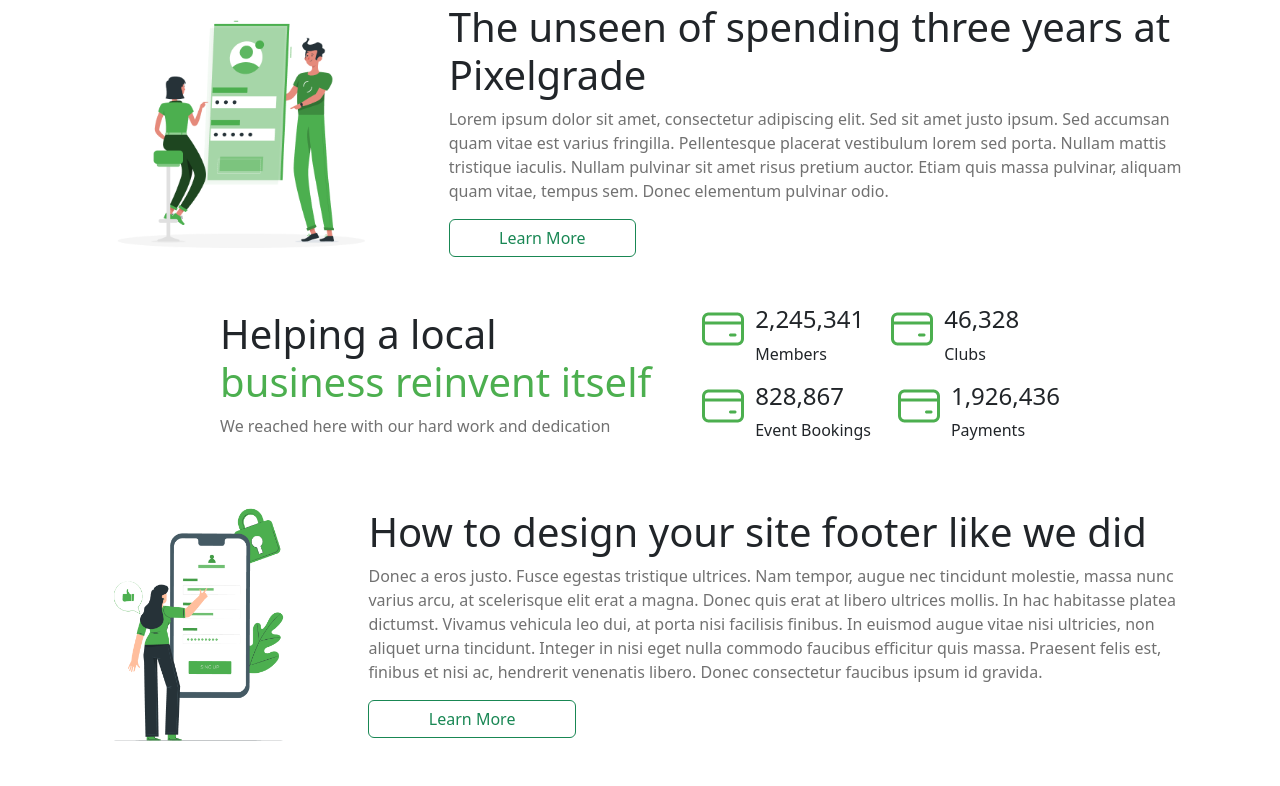
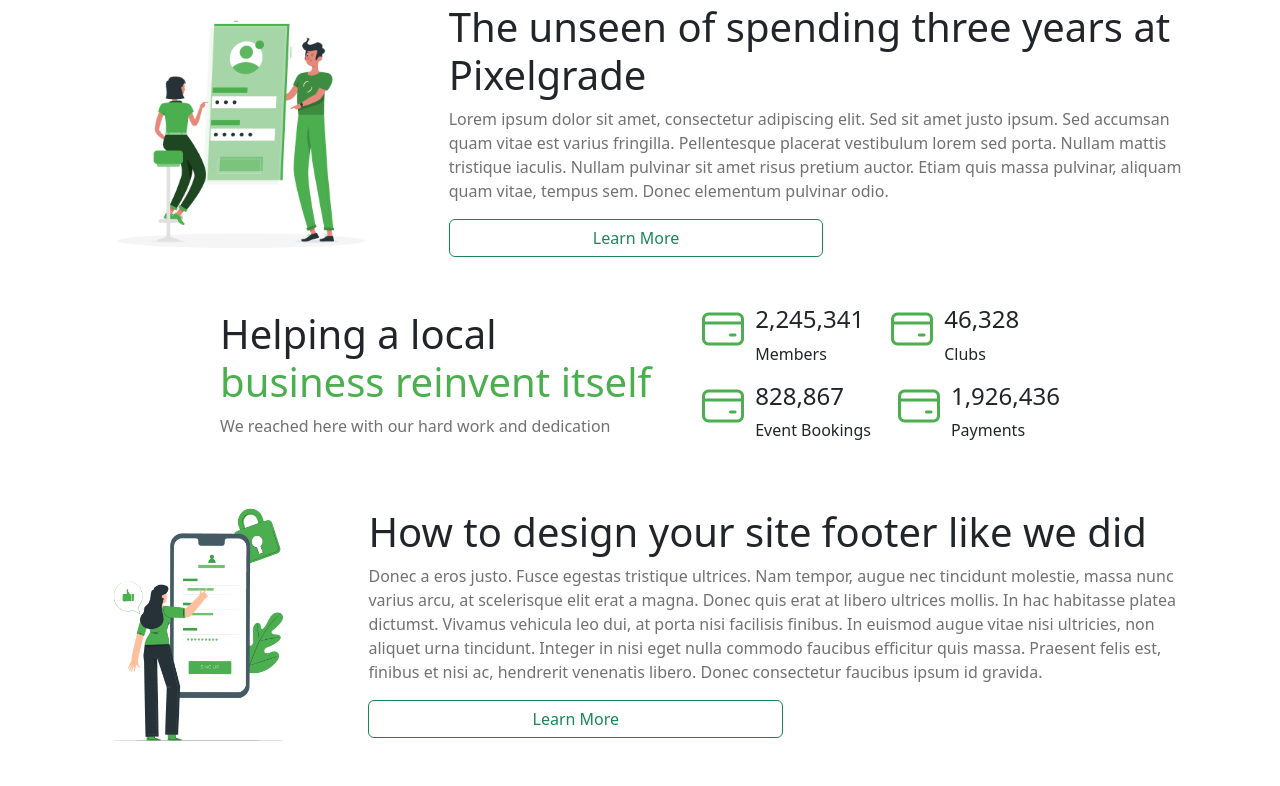
Before and after one commit to Faraz-Pasha-WAI/SMIT-Hackathon-Figma-WebSite, a plain HTML site: page index.html in a window 1280 px wide. Shown: the part 1128-1914 px from the top of the page. Drawn offline with nearby package versions, Linux system fonts and the light colour scheme.

Commit message:
second commit

```diff
--- a/index.html
+++ b/index.html
@@ -55,7 +55,7 @@
         <div class=" d-flex flex-column justify-content-center gap-">
             <h1>Lessons and insights </br> <span style="color:#4CAF4F">from 8 years</span></h1>
             <p style="color:#717171">Where to grow your business as a photographer: site or social media?</p>
-            <button class="btn btn-outline-success w-25" type="submit">Register</button>
+            <button class="btn btn-outline-success w-50" type="submit">Register</button>
         </div>
         <div class="">
             <img class="img-fluid" src="./assets/Illustration.png"/>
@@ -124,10 +124,11 @@
         <div class=" d-flex flex-column justify-content-center ">
             <h1>The unseen of spending three years at Pixelgrade</h1>
             <p style="color:#717171">Lorem ipsum dolor sit amet, consectetur adipiscing elit. Sed sit amet justo ipsum. Sed accumsan quam vitae est varius fringilla. Pellentesque placerat vestibulum lorem sed porta. Nullam mattis tristique iaculis. Nullam pulvinar sit amet risus pretium auctor. Etiam quis massa pulvinar, aliquam quam vitae, tempus sem. Donec elementum pulvinar odio.</p>
-            <button class="btn btn-outline-success w-25" type="submit">Learn More</button>
+            <button class="btn btn-outline-success w-50" type="submit">Learn More</button>
         </div>
     </div>
 </section>
+
 
 
 <section class="container mt-5">
@@ -184,7 +185,7 @@
         <div class=" d-flex flex-column justify-content-center ">
             <h1>How to design your site footer like we did</h1>
             <p style="color:#717171">Donec a eros justo. Fusce egestas tristique ultrices. Nam tempor, augue nec tincidunt molestie, massa nunc varius arcu, at scelerisque elit erat a magna. Donec quis erat at libero ultrices mollis. In hac habitasse platea dictumst. Vivamus vehicula leo dui, at porta nisi facilisis finibus. In euismod augue vitae nisi ultricies, non aliquet urna tincidunt. Integer in nisi eget nulla commodo faucibus efficitur quis massa. Praesent felis est, finibus et nisi ac, hendrerit venenatis libero. Donec consectetur faucibus ipsum id gravida.</p>
-            <button class="btn btn-outline-success w-25" type="submit">Learn More</button>
+            <button class="btn btn-outline-success w-50" type="submit">Learn More</button>
         </div>
     </div>
 </section>
```
